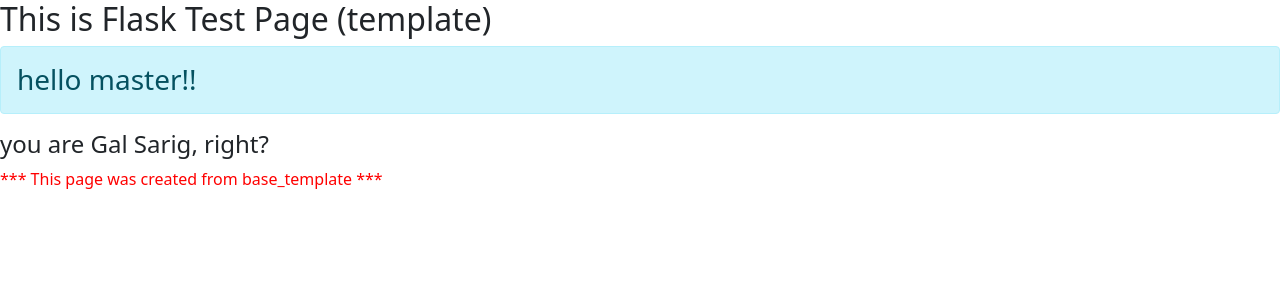
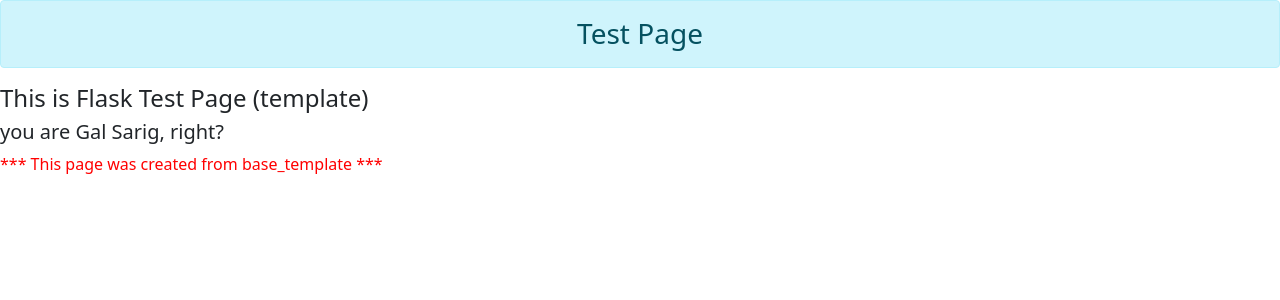
Before and after one commit to latingate/test2, a Flask app: page /test in a window 1280 px wide. Shown: the top 300 px of the page. Run offline with Flask 2, Linux system fonts and the light colour scheme.

Commit message:
some edits

```diff
--- a/flask_test.py
+++ b/flask_test.py
@@ -6,7 +6,7 @@ import os
 
 # Drag & Drop upload
 # Source: https://medium.com/@dustindavignon/upload-multiple-images-with-python-flask-and-flask-dropzone-d5b821829b1d
-
+#
 # In flask_uploads.py
 # Change:
 # from werkzeug import secure_filename,FileStorage
@@ -92,7 +92,6 @@ def upload():
 
 @app.route('/upload_results')
 def upload_results():
-
     # redirect to home if no images to display
     if "file_urls" not in session or session['file_urls'] == []:
         return redirect(url_for('upload'))
--- a/templates/base_template.html
+++ b/templates/base_template.html
@@ -13,6 +13,7 @@
 </head>
 <body>
 <div>
+    <h3 class="alert alert-info text-center">{{ page_header }}</h3>
     {% block contents %}
     {% endblock %}
 </div>
--- a/templates/flask_test.html
+++ b/templates/flask_test.html
@@ -1,14 +1,13 @@
 {% extends "base_template.html" %}
 
 {% set title = 'Title' %}
-
+{% set page_header = 'Test Page' %}
 
 {% block contents %}
-    <h2>This is Flask Test Page (template)</h2>
+    <h4>This is Flask Test Page (template)</h4>
     {% if name ==  admin_name %}
-        <h3 class="alert alert-info">hello master!!</h3>
-        <h4>you are {{ name }}, right?</h4>
+        <h5>you are {{ name }}, right?</h5>
     {% else %}
-        <h3>hello {{ name }}</h3>
+        <h5>hello {{ name }}</h5>
     {% endif %}
 {% endblock contents %}
--- a/templates/upload.html
+++ b/templates/upload.html
@@ -1,6 +1,7 @@
 {% extends "base_template.html" %}
 
 {% set title = 'File Upload' %}
+{% set page_header = 'Upload multiple files - drag & drop' %}
 
 {% block head_contents %}
 {{ dropzone.load() }}
@@ -8,7 +9,6 @@
 {% endblock head_contents %}
 
 {% block contents %}
-<h2>Upload multiple files - drag & drop</h2>
 {{ dropzone.create(action_view='upload') }}
 <br/><br/>
 {% endblock contents %}
```
